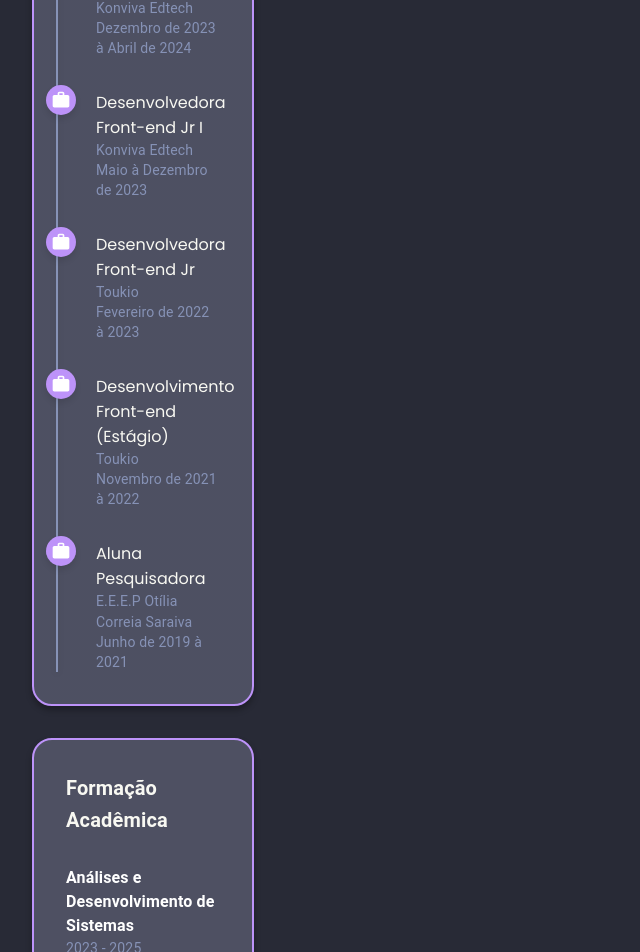
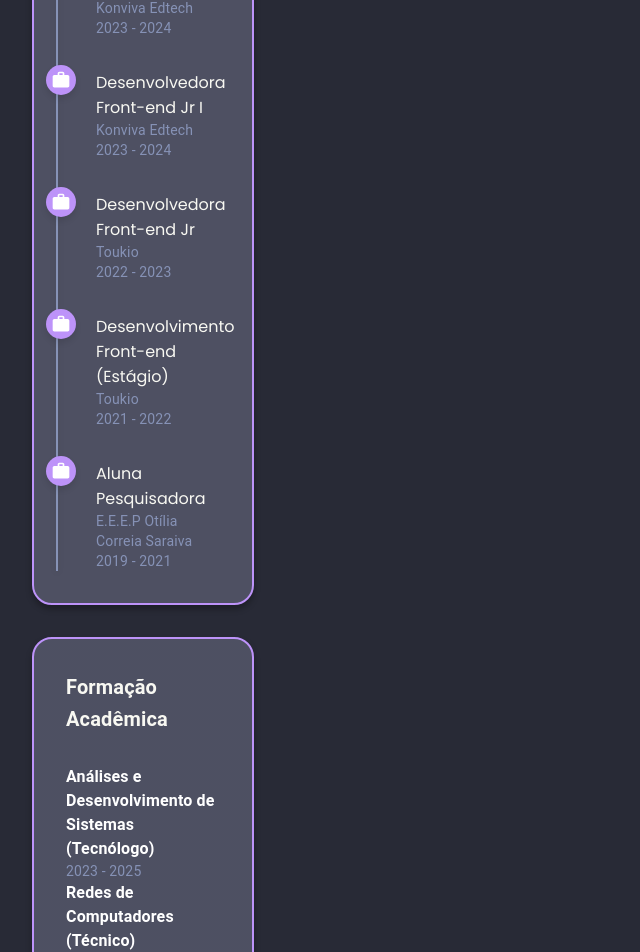
Before and after one commit to evilyn-cordeiro/portfolio-evilyn, a React (Create React App) app: page / in a window 1280 px wide. Shown: the part 1478-2430 px from the top of the page, without its empty margins (0-640 px from the left). Built offline with nearby package versions, Linux system fonts and the light colour scheme.

Commit message:
portfolio v1.0

```diff
--- a/src/pages/AboutMe/const.tsx
+++ b/src/pages/AboutMe/const.tsx
@@ -135,47 +135,47 @@ export const experience = [
   {
     title: "Senior Sistemas",
     work: "Software Developer I",
-    date: " Abril de 2024 até o momento",
+    date: " 2024 até o momento",
     city: "Blumenau, Santa Catarina, Brasil",
   },
   {
     title: "Konviva Edtech",
     work: "Desenvolvedora Front-end Jr II",
-    date: "Dezembro de 2023 à Abril de 2024",
+    date: "2023 - 2024",
     city: "Florianópolis, Santa Catarina, Brasil",
   },
   {
     title: "Konviva Edtech",
     work: "Desenvolvedora Front-end Jr I",
-    date: "Maio à Dezembro de 2023",
+    date: "2023 - 2024",
     city: "Florianópolis, Santa Catarina, Brasil",
   },
   {
     title: "Toukio",
     work: "Desenvolvedora Front-end Jr",
-    date: "Fevereiro de 2022 à 2023",
+    date: "2022 - 2023",
     city: "Barbalha, Ceará, Brasil",
   },
   {
     title: "Toukio",
     work: "Desenvolvimento Front-end (Estágio)",
-    date: "Novembro de 2021 à 2022",
+    date: "2021 - 2022",
     city: "Barbalha, Ceará, Brasil",
   },
   {
     title: "E.E.E.P Otília Correia Saraiva",
     work: "Aluna Pesquisadora",
-    date: "Junho de 2019 à 2021",
+    date: "2019 - 2021",
     city: "Barbalha, Ceará, Brasil",
   },
 ];
 
 export const study = [
   {
-    title: "Análises e Desenvolvimento de Sistemas",
+    title: "Análises e Desenvolvimento de Sistemas (Tecnólogo)",
     date: "2023 - 2025",
   },
-  { title: "Redes de Computadores", date: "2019 - 2021" },
+  { title: "Redes de Computadores (Técnico)", date: "2019 - 2021" },
 ];
 export const posts = [
   {
```
